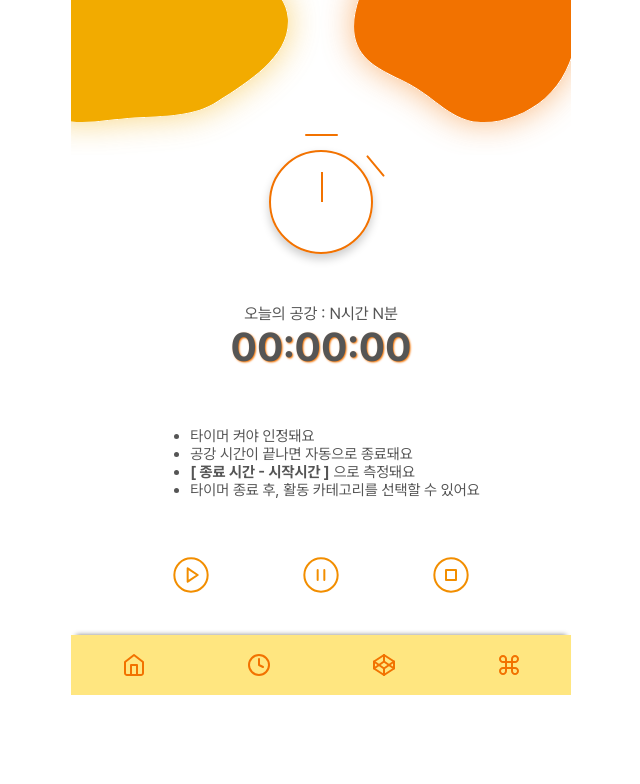
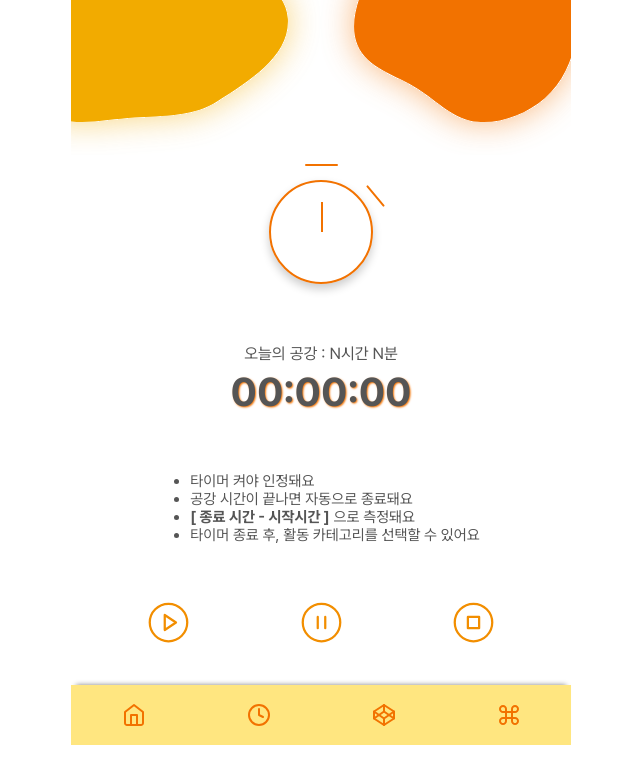
Before and after one commit to enunsnv/SupernovaFront, a React (Create React App) app: page /timer in a window 1280 px wide. Shown: the top 784 px of the page, without its empty margins (319-959 px from the left). Built offline with nearby package versions, Linux system fonts and the light colour scheme.

Commit message:
style: Timer page 높이 수정

```diff
--- a/src/pages/Timer.jsx
+++ b/src/pages/Timer.jsx
@@ -31,7 +31,7 @@ const Text = styled.li`
 
 const TimerIcon = styled.div`
   position: relative;
-  margin: 50px 0 30px;
+  margin: 80px 0 30px;
   width: 100px;
   height: 100px;
   border: 2px solid #F27200;
@@ -81,7 +81,8 @@ const Time = styled.h1`
 
 const TotalTime = styled.div`
   color: #555555;
-  margin-top: 20px;
+  margin-top: 30px;
+  margin-bottom: 5px;
 `;
 
 const Header = styled.div`
@@ -117,7 +118,7 @@ const ShapeRight = styled.img`
 `;
 
 const TimerController = styled.div`
-  width: 60%;
+  width: 70%;
   display: flex;
   justify-content: space-between;
   margin: 40px 0;
@@ -125,6 +126,7 @@ const TimerController = styled.div`
 
 const ControllerImg = styled.img`
   cursor: pointer;
+  width: 45px;
 `;
 
 function Timer() {
```
